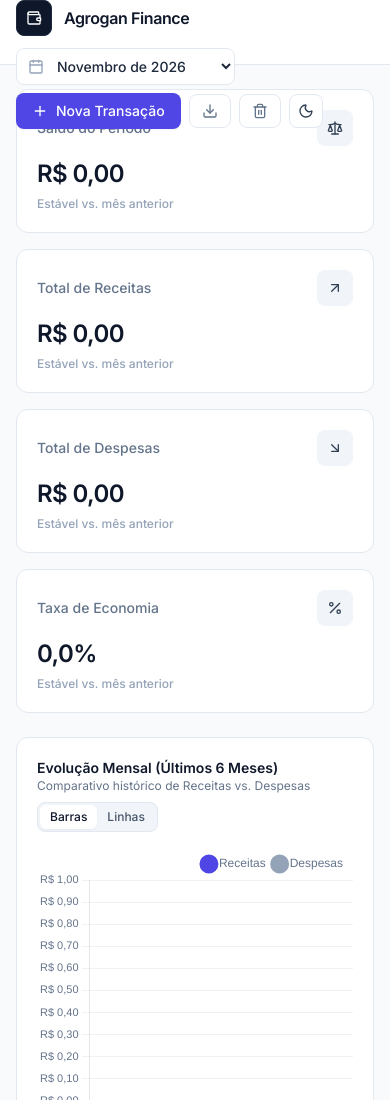
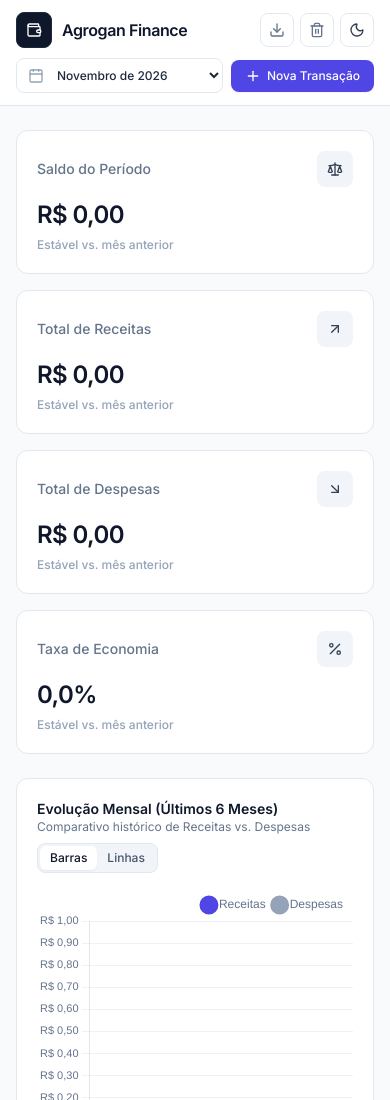
Before and after one commit to Gandra10/agroganfinance, a website: page index.html in a window 390 px wide. Shown: the top 1100 px of the page. Drawn offline with nearby package versions, Linux system fonts and the light colour scheme.

Commit message:
fix: layout responsivo do header e modal no celular

```diff
--- a/index.html
+++ b/index.html
@@ -62,57 +62,75 @@
 <body class="bg-[#F8FAFC] text-slate-900 dark:bg-[#09090B] dark:text-zinc-100 min-h-screen transition-colors duration-200">
 
   <!-- HEADER FIXO -->
-  <header class="sticky top-0 z-30 bg-white/90 dark:bg-[#18181B]/90 backdrop-blur-md border-b border-[#E2E8F0] dark:border-[#27272A]">
-    <div class="max-w-7xl mx-auto px-4 sm:px-6 lg:px-8 h-16 flex flex-wrap items-center justify-between gap-3">
-      <!-- Logo & Nome (Monocromático Discreto) -->
-      <div class="flex items-center gap-3">
-        <div class="w-9 h-9 rounded-lg bg-slate-900 dark:bg-zinc-100 text-white dark:text-zinc-900 flex items-center justify-center border border-slate-800 dark:border-zinc-200">
+  <header class="sticky top-0 z-30 bg-white/95 dark:bg-[#18181B]/95 backdrop-blur-md border-b border-[#E2E8F0] dark:border-[#27272A]">
+    <div class="max-w-7xl mx-auto px-4 sm:px-6 lg:px-8 py-3 sm:py-0 sm:h-16 flex flex-col sm:flex-row sm:items-center sm:justify-between gap-2.5 sm:gap-3">
+      <!-- Linha 1 no Mobile: Logo & Nome + Ações Rápidas (No mobile: Tema / Exportar / Limpar) -->
+      <div class="flex items-center justify-between">
+        <div class="flex items-center gap-2.5 sm:gap-3">
+          <div class="w-9 h-9 rounded-lg bg-slate-900 dark:bg-zinc-100 text-white dark:text-zinc-900 flex items-center justify-center border border-slate-800 dark:border-zinc-200 shrink-0">
             <i data-lucide="wallet" class="w-4 h-4"></i>
           </div>
           <div>
-          <h1 class="text-base font-semibold tracking-tight text-slate-900 dark:text-zinc-100">
+            <h1 class="text-base font-semibold tracking-tight text-slate-900 dark:text-zinc-100 leading-tight">
               Agrogan Finance
             </h1>
             <p class="text-xs text-slate-500 dark:text-zinc-400 hidden sm:block">Gestão Inteligente de Patrimônio</p>
           </div>
         </div>
 
-      <!-- Controles Globais -->
-      <div class="flex items-center gap-2 sm:gap-2.5 flex-wrap">
+        <!-- Botões secundários visíveis no topo direito apenas no mobile -->
+        <div class="flex items-center gap-1.5 sm:hidden">
+          <button onclick="exportToCSV()" title="Exportar CSV"
+            class="p-2 rounded-lg bg-white hover:bg-slate-50 dark:bg-[#18181B] dark:hover:bg-zinc-800/80 text-slate-700 dark:text-zinc-300 border border-[#E2E8F0] dark:border-[#27272A] transition">
+            <i data-lucide="download" class="w-4 h-4 text-slate-500 dark:text-zinc-400"></i>
+          </button>
+          <button onclick="resetDemoData()" title="Limpar Dados"
+            class="p-2 rounded-lg bg-white hover:bg-slate-50 dark:bg-[#18181B] dark:hover:bg-zinc-800/80 text-slate-700 dark:text-zinc-300 border border-[#E2E8F0] dark:border-[#27272A] transition">
+            <i data-lucide="trash-2" class="w-4 h-4 text-slate-500 dark:text-zinc-400"></i>
+          </button>
+          <button onclick="toggleTheme()" aria-label="Alternar tema claro/escuro"
+            class="p-2 rounded-lg bg-white hover:bg-slate-50 dark:bg-[#18181B] dark:hover:bg-zinc-800/80 text-slate-700 dark:text-zinc-300 border border-[#E2E8F0] dark:border-[#27272A] transition">
+            <i data-lucide="sun" class="theme-icon-el w-4 h-4"></i>
+          </button>
+        </div>
+      </div>
+
+      <!-- Linha 2 no Mobile / Controles Globais no Desktop -->
+      <div class="flex items-center gap-2 sm:gap-2.5 w-full sm:w-auto">
         <!-- Seletor de Mês/Ano -->
-        <div class="relative flex items-center">
+        <div class="relative flex items-center flex-1 sm:flex-initial min-w-0">
           <i data-lucide="calendar" class="w-4 h-4 text-slate-400 dark:text-zinc-400 absolute left-3 pointer-events-none"></i>
           <select id="periodFilter" aria-label="Filtrar por período"
-            class="pl-9 pr-8 py-2 text-sm font-medium rounded-lg bg-white dark:bg-[#18181B] border border-[#E2E8F0] dark:border-[#27272A] text-slate-800 dark:text-zinc-200 hover:border-slate-300 dark:hover:border-zinc-700 focus:outline-none focus:ring-2 focus:ring-[#4F46E5] transition">
+            class="w-full sm:w-auto pl-9 pr-7 py-2 text-xs sm:text-sm font-medium rounded-lg bg-white dark:bg-[#18181B] border border-[#E2E8F0] dark:border-[#27272A] text-slate-800 dark:text-zinc-200 hover:border-slate-300 dark:hover:border-zinc-700 focus:outline-none focus:ring-2 focus:ring-[#4F46E5] transition truncate">
             <!-- Populado via JS -->
           </select>
         </div>
 
         <!-- Botão Nova Transação (Cor de Destaque Principal: Índigo #4F46E5) -->
         <button id="btnNewTransaction" onclick="openTransactionModal()"
-          class="inline-flex items-center gap-2 px-4 py-2 rounded-lg text-sm font-medium text-white bg-[#4F46E5] hover:bg-[#4338CA] active:scale-[0.99] shadow-sm transition">
+          class="inline-flex items-center justify-center gap-1.5 sm:gap-2 px-3.5 sm:px-4 py-2 rounded-lg text-xs sm:text-sm font-medium text-white bg-[#4F46E5] hover:bg-[#4338CA] active:scale-[0.99] shadow-sm transition shrink-0">
           <i data-lucide="plus" class="w-4 h-4"></i>
           <span>Nova Transação</span>
         </button>
 
-        <!-- Botão Exportar CSV -->
+        <!-- Botão Exportar CSV (Desktop/Tablet) -->
         <button id="btnExportCSV" onclick="exportToCSV()" title="Exportar transações filtradas para CSV"
-          class="inline-flex items-center gap-1.5 px-3 py-2 rounded-lg text-sm font-medium bg-white hover:bg-slate-50 dark:bg-[#18181B] dark:hover:bg-zinc-800/80 text-slate-700 dark:text-zinc-300 border border-[#E2E8F0] dark:border-[#27272A] transition">
+          class="hidden sm:inline-flex items-center gap-1.5 px-3 py-2 rounded-lg text-sm font-medium bg-white hover:bg-slate-50 dark:bg-[#18181B] dark:hover:bg-zinc-800/80 text-slate-700 dark:text-zinc-300 border border-[#E2E8F0] dark:border-[#27272A] transition">
           <i data-lucide="download" class="w-4 h-4 text-slate-500 dark:text-zinc-400"></i>
           <span class="hidden md:inline">Exportar CSV</span>
         </button>
 
-        <!-- Botão Limpar Dados -->
+        <!-- Botão Limpar Dados (Desktop/Tablet) -->
         <button id="btnResetDemo" onclick="resetDemoData()" title="Limpar todas as transações registradas"
-          class="inline-flex items-center gap-1.5 px-3 py-2 rounded-lg text-sm font-medium bg-white hover:bg-slate-50 dark:bg-[#18181B] dark:hover:bg-zinc-800/80 text-slate-700 dark:text-zinc-300 border border-[#E2E8F0] dark:border-[#27272A] transition">
+          class="hidden sm:inline-flex items-center gap-1.5 px-3 py-2 rounded-lg text-sm font-medium bg-white hover:bg-slate-50 dark:bg-[#18181B] dark:hover:bg-zinc-800/80 text-slate-700 dark:text-zinc-300 border border-[#E2E8F0] dark:border-[#27272A] transition">
           <i data-lucide="trash-2" class="w-4 h-4 text-slate-500 dark:text-zinc-400"></i>
           <span class="hidden lg:inline">Limpar Dados</span>
         </button>
 
-        <!-- Toggle Tema Claro/Escuro -->
+        <!-- Toggle Tema Claro/Escuro (Desktop/Tablet) -->
         <button id="btnThemeToggle" onclick="toggleTheme()" aria-label="Alternar tema claro/escuro"
-          class="p-2 rounded-lg bg-white hover:bg-slate-50 dark:bg-[#18181B] dark:hover:bg-zinc-800/80 text-slate-700 dark:text-zinc-300 border border-[#E2E8F0] dark:border-[#27272A] transition">
-          <i id="themeIcon" data-lucide="sun" class="w-4 h-4"></i>
+          class="hidden sm:inline-flex p-2 rounded-lg bg-white hover:bg-slate-50 dark:bg-[#18181B] dark:hover:bg-zinc-800/80 text-slate-700 dark:text-zinc-300 border border-[#E2E8F0] dark:border-[#27272A] transition">
+          <i id="themeIcon" data-lucide="sun" class="theme-icon-el w-4 h-4"></i>
         </button>
       </div>
     </div>
@@ -352,7 +370,7 @@
         </button>
       </div>
 
-      <form id="transactionForm" onsubmit="handleTransactionSubmit(event)" class="p-6 space-y-4">
+      <form id="transactionForm" onsubmit="handleTransactionSubmit(event)" class="p-5 sm:p-6 space-y-4 max-h-[82vh] overflow-y-auto">
         <input type="hidden" id="txId" />
 
         <!-- Tipo: Receita ou Despesa (Botões Alternáveis) -->
@@ -726,13 +744,13 @@
 
     function applyTheme(theme) {
       const htmlEl = document.documentElement;
-      const iconEl = document.getElementById('themeIcon');
+      const icons = document.querySelectorAll('.theme-icon-el');
       if (theme === 'dark') {
         htmlEl.classList.add('dark');
-        if (iconEl) iconEl.setAttribute('data-lucide', 'sun');
+        icons.forEach(el => el.setAttribute('data-lucide', 'sun'));
       } else {
         htmlEl.classList.remove('dark');
-        if (iconEl) iconEl.setAttribute('data-lucide', 'moon');
+        icons.forEach(el => el.setAttribute('data-lucide', 'moon'));
       }
       localStorage.setItem(STORAGE_KEYS.THEME, theme);
       lucide.createIcons();
```
Lines whose indentation alone changed are shown as unchanged.
